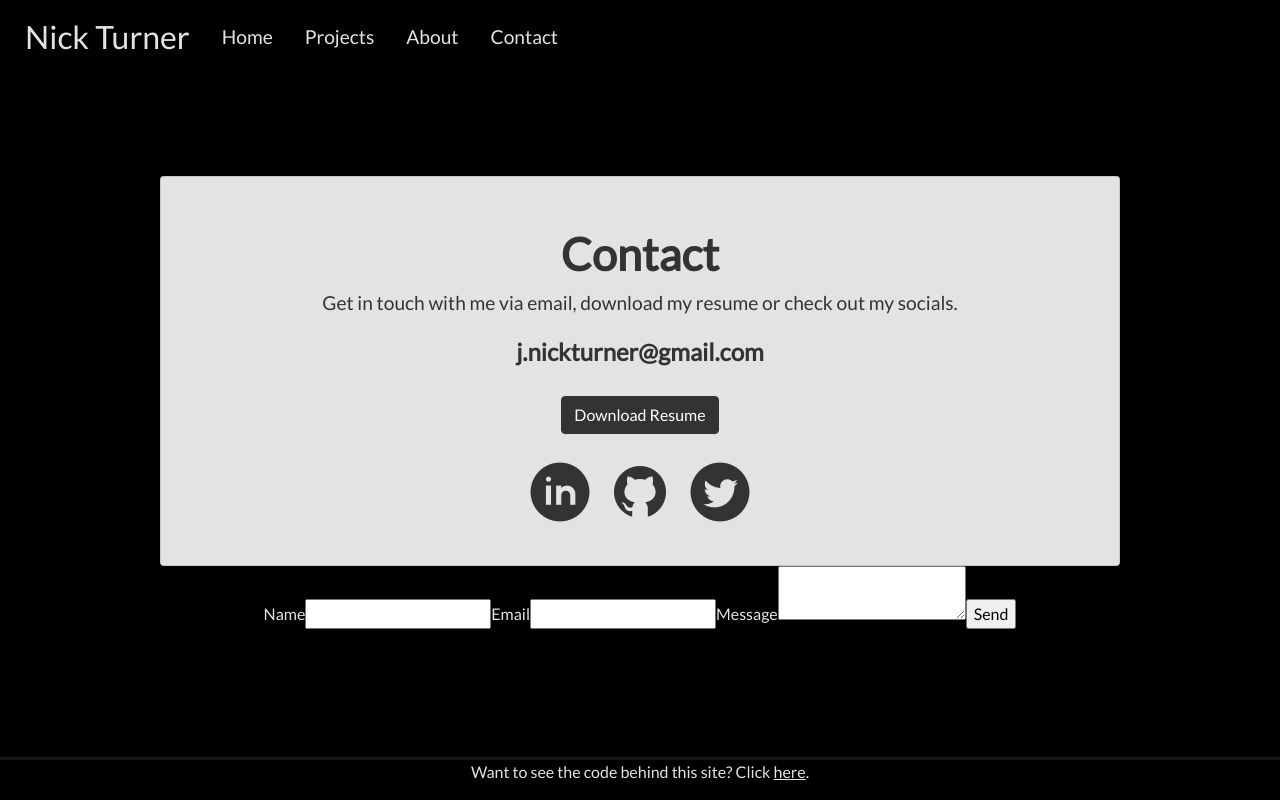
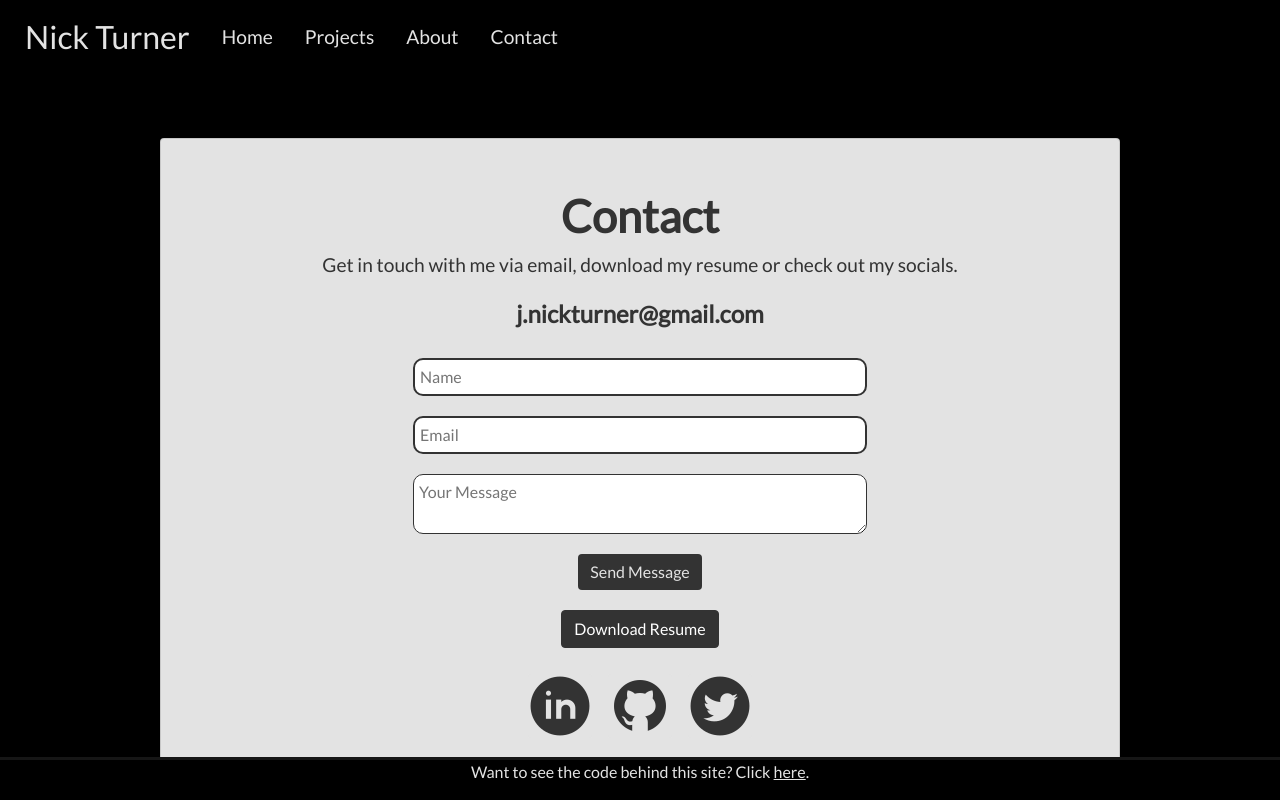
Before and after one commit to Clodus-NT/personal-site, a React (Create React App) app: page /#/contact in a window 1280 px wide. Built offline with nearby package versions, Linux system fonts and the light colour scheme.

Commit message:
added styling to email form

```diff
--- a/src/components/contact/Contact.css
+++ b/src/components/contact/Contact.css
@@ -10,7 +10,7 @@
 }
 
 .contactContainer {
-  padding-top: 8%;
+  padding-top: 5%;
   display: flex;
   flex-direction: column;
   align-items: center;
@@ -39,9 +39,13 @@
 }
 
 .emailText {
-  color: var(--color);
+  /* color: var(--color); */
   font-size: x-large;
   font-weight: bold;
+}
+
+.emailComponentContainer {
+  width: 100%;
 }
 
 .cardBodyLinks {
@@ -54,12 +58,18 @@
   flex-direction: row;
 }
 
+.sendEmailBtn {
+  background-color: var(--color2);
+  border-color: var(--color2);
+}
+
 .downloadBtn {
   background-color: var(--color2);
   border-color: var(--color2);
 }
 
-.downloadBtn:hover {
+.downloadBtn:hover,
+.sendEmailBtn:hover {
   color: var(--color3);
   background-color: var(--color4);
   border-color: var(--color4);
@@ -68,7 +78,8 @@
 @media (max-width: 500px) {
 
   .contactContainer {
-    padding-top: 15%;
+    padding-top: 8%;
+    padding-bottom: 15%;
   }
 
   .cardGroup {
--- a/src/components/contact/Contact.js
+++ b/src/components/contact/Contact.js
@@ -1,9 +1,10 @@
 import React from "react";
 import { Card, CardGroup, Button } from "react-bootstrap";
-import EmailModal from '../email-modal/EmailModal';
+import EmailForm from '../email-form/EmailForm';
 import './Contact.css';
 
 export default function Contact() {
+
   return (
     <div className="contactContainer">
       <CardGroup className="cardGroup">
@@ -11,9 +12,15 @@ export default function Contact() {
           <Card.Title className="cardTitle bgColor">Contact</Card.Title>
           <Card.Text className="bgColor contactText">Get in touch with me via email, download my resume or check out my socials.</Card.Text>
           <Card.Text className="bgColor emailText">j.nickturner@gmail.com</Card.Text>
-          <a className="bgColor" href='Nick_Turner_Resume_2022.pdf' download>
-            <Button className="downloadBtn">Download Resume</Button>
-          </a>
+          {/* <div> */}
+            {/* <Button className="sendEmailBtn" onClick={() => setIsOpen(true)}>Send Me An Email</Button> */}
+            <div className="emailComponentContainer">
+              <EmailForm/>
+            </div>
+            <a className="bgColor" href='Nick_Turner_Resume_2022.pdf' download>
+              <Button className="downloadBtn">Download Resume</Button>
+            </a>
+          {/* </div> */}
           <Card.Body className="cardBodyLinks bgColor">
             <Card.Link target="_blank" className="bgColor" href="https://www.linkedin.com/in/nick-turner-a1b23223b/">
               <Card.Img className="bgColor" src={require ('./img/linkedin.png')} />
@@ -27,7 +34,6 @@ export default function Contact() {
           </Card.Body>
         </Card>
       </CardGroup>
-      <EmailModal />
     </div>
   )
 }
--- /dev/null
+++ b/src/components/email-form/EmailForm.css
@@ -0,0 +1,49 @@
+/* :root {
+  --color1: #000000;
+  --color2: #333333;
+  --color3: rgb(227, 227, 227);
+  --color4: #6200EE;
+} */
+
+.emailContainer {
+  width: 100%;
+}
+
+.emailForm {
+  display: flex;
+  flex-direction: column;
+  align-items: center;
+  justify-content: center;
+  width: 100%;
+}
+
+.emailInput {
+  padding: 5px;
+  border-style: solid;
+  border-color: var(--color2);
+  border-radius: 10px;
+  margin: 10px;
+  width: 50%;
+}
+
+.emailInput:focus {
+  outline-color: var(--color4);
+}
+
+.emailFormSubmit {
+  color: var(--color3);
+  background-color: var(--color2);
+  border-style: none;
+}
+
+.emailFormSubmit:hover {
+  background-color: var(--color4);
+}
+
+@media (max-width: 500px) {
+
+  .emailInput {
+    width: 90%;
+  }
+
+}
--- /dev/null
+++ b/src/components/email-form/EmailForm.js
@@ -0,0 +1,32 @@
+import React, { useRef } from 'react';
+import { Button } from 'react-bootstrap';
+import emailjs from '@emailjs/browser';
+import './EmailForm.css'
+
+export default function EmailForm() {
+  const form = useRef();
+
+  const sendEmail = (e) => {
+    e.preventDefault();
+
+    emailjs.sendForm('service_xk6ax2c', 'template_d7ulv9w', form.current, 'KWDhvwfuxMYlKzSX1')
+      .then((result) => {
+          alert('Email was sent!');
+          window.location.reload();
+          console.log(result.text);
+      }, (error) => {
+          console.log(error.text);
+      });
+  };
+
+  return (
+    <div className='emailContainer'>
+      <form className='emailForm' ref={form} onSubmit={sendEmail}>
+        <input className='emailInput' placeholder="Name" type="text" name="user_name" />
+        <input className='emailInput' placeholder="Email" type="email" name="user_email" />
+        <textarea className='emailInput' placeholder="Your Message" name="message" />
+        <Button className='emailFormSubmit' type="submit" value="Send" >Send Message</Button>
+      </form>
+    </div>
+  );
+};
--- a/src/components/email-modal/EmailModal.js
+++ /dev/null
@@ -1,31 +0,0 @@
-import React, { useRef } from 'react';
-import emailjs from '@emailjs/browser';
-
-export default function ContactUs() {
-  const form = useRef();
-
-  const sendEmail = (e) => {
-    e.preventDefault();
-
-    emailjs.sendForm('service_xk6ax2c', 'template_d7ulv9w', form.current, 'KWDhvwfuxMYlKzSX1')
-      .then((result) => {
-          alert('Email was sent!');
-          window.location.reload();
-          console.log(result.text);
-      }, (error) => {
-          console.log(error.text);
-      });
-  };
-
-  return (
-    <form ref={form} onSubmit={sendEmail}>
-      <label>Name</label>
-      <input type="text" name="user_name" />
-      <label>Email</label>
-      <input type="email" name="user_email" />
-      <label>Message</label>
-      <textarea name="message" />
-      <input type="submit" value="Send" />
-    </form>
-  );
-};
```
Also changed, not shown: src/components/email-modal/EmailModal.css (deleted).
